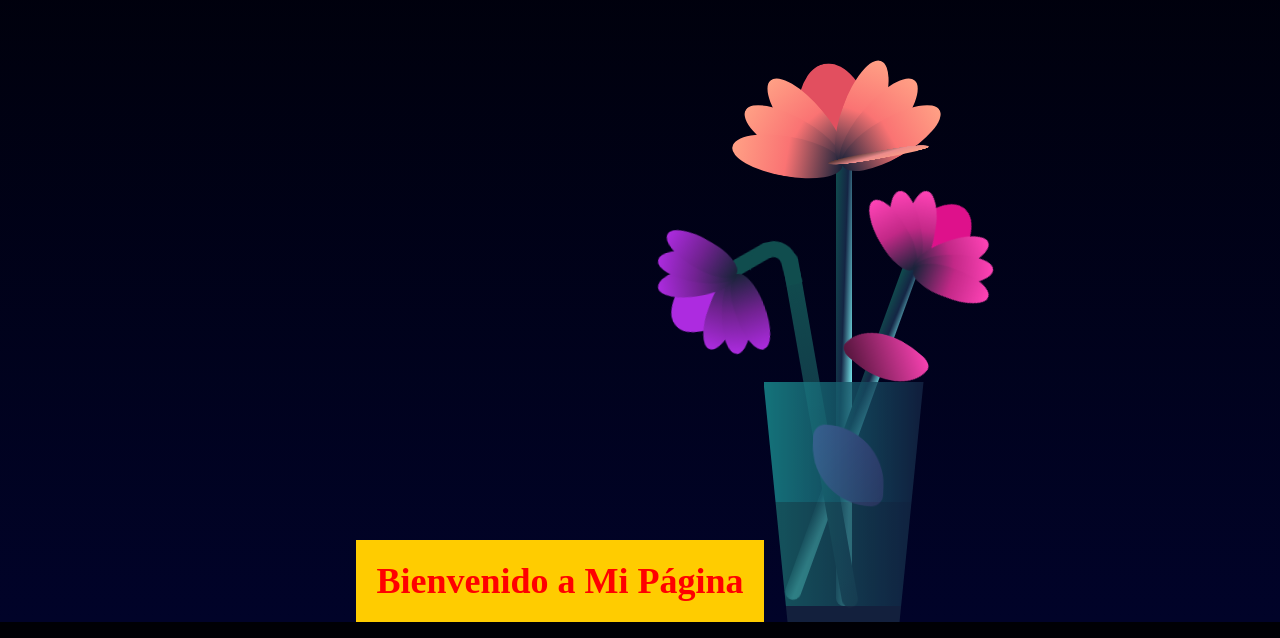
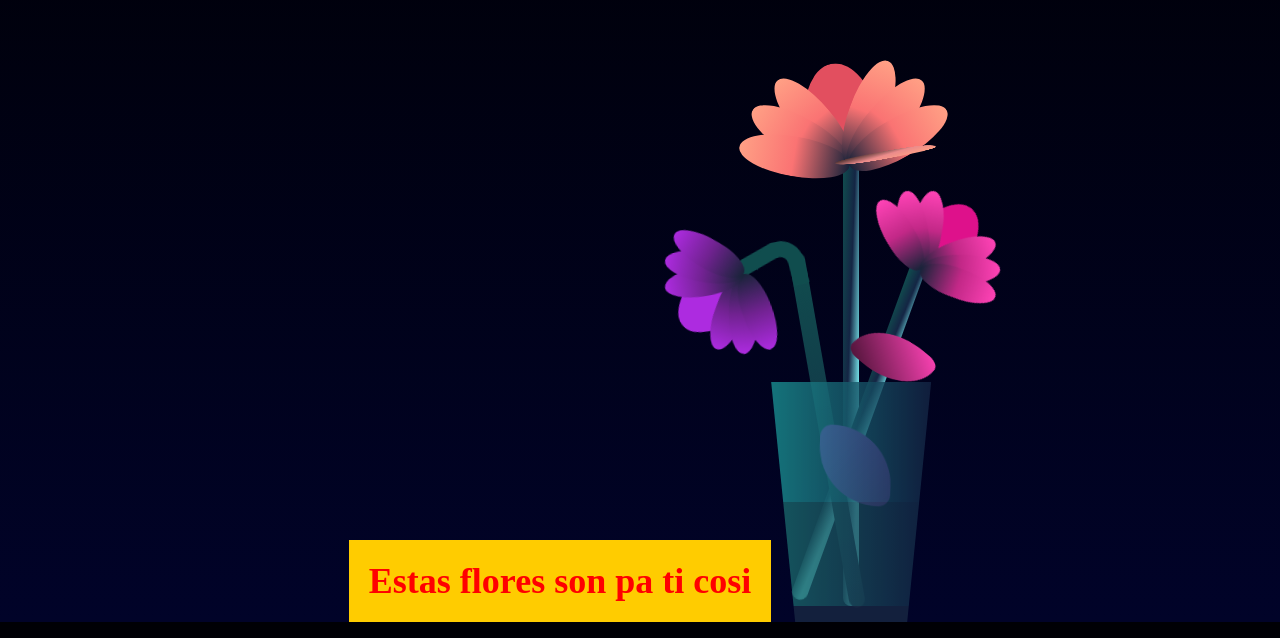
Before and after one commit to Gerardoc0rtes/Gerardoc0rtes.github.io, a plain HTML site: page index.html in a window 1280 px wide. Shown: the part 178-816 px from the top of the page. Drawn offline with Linux system fonts and the light colour scheme.

Commit message:
Update index.html

```diff
--- a/index.html
+++ b/index.html
@@ -7,7 +7,7 @@
 
 </head>
 <body>
-    <h1 class="header">Bienvenido a Mi Página</h1>
+    <h1 class="header">Estas flores son pa ti cosi</h1>
 <div class="flower">
         <div class="f-wrapper">
             <div class="flower__line"></div>
```
